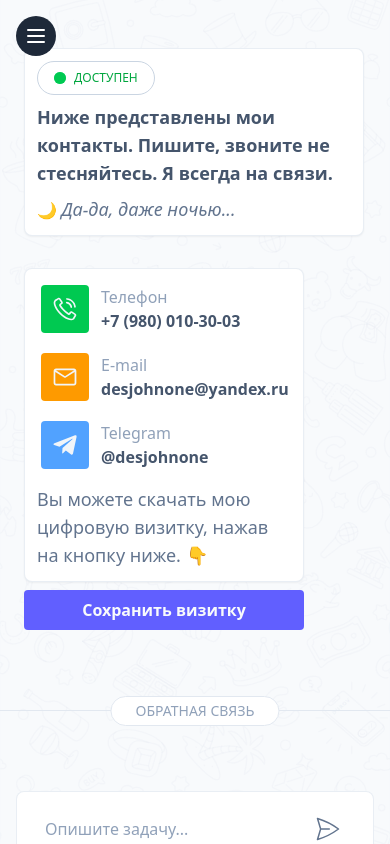
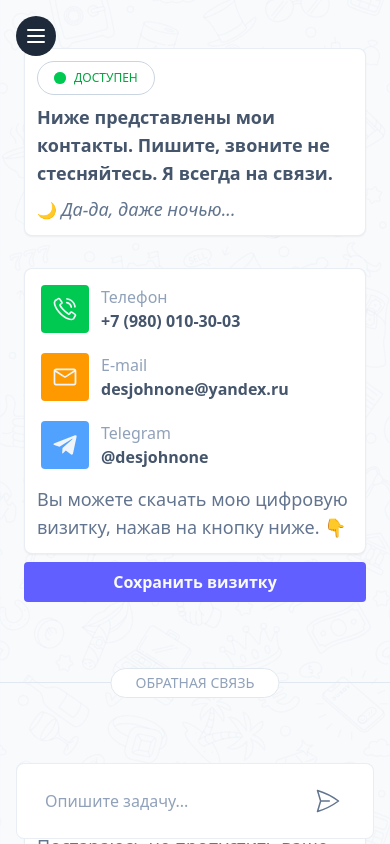
Before and after one commit to JohnOpioid/portfolio, a Nuxt app: page /contact in a window 390 px wide. Shown: the top 844 px of the page. Built offline with nearby package versions, Linux system fonts and the light colour scheme; no server answers.

Commit message:
Исправлена ширина блока сообщений

```diff
--- a/pages/contact.vue
+++ b/pages/contact.vue
@@ -101,13 +101,13 @@ const downloadVCard = () => {
 <div class="flex flex-col gap-0 min-h-screen bg-[url(/pattern.svg)] bg-center bg-repeat bg-contain bg-fixed">
   <div class="flex flex-col flex-grow px-6 md:px-12 pt-12 gap-8 w-full xl:max-w-3/4 mx-auto">
 
-    <div class="inline-block p-3 bg-white rounded-lg border border-slate-200/75 text-slate-500 shadow-xs max-w-85">
+    <div class="inline-block p-3 bg-white rounded-lg border border-slate-200/75 text-slate-500 shadow-xs w-full md:max-w-85">
       <Status />
       <p class="mt-2 font-bold text-slate-600 text-lg">Ниже представлены мои контакты. Пишите, звоните не стесняйтесь. Я всегда на связи.</p>
       <p class="mt-2">🌙 <span class="italic text-slate-500 font-light text-lg">Да-да, даже ночью...</span></p>
     </div>
 
-    <div class="max-w-70">
+    <div class="w-full md:max-w-70">
       <div class="p-1.5 bg-white rounded-lg border border-slate-200/75 text-slate-500 shadow-xs">
         <div class="flex flex-col">
           <div
@@ -145,15 +145,15 @@ const downloadVCard = () => {
       </button>
     </div>
 
-    <div class="hidden md:inline-block max-w-75 bg-white rounded-lg border border-slate-200/75 text-slate-500 shadow-xs overflow-hidden">
+    <div class="hidden md:inline-block w-full md:max-w-75 bg-white rounded-lg border border-slate-200/75 text-slate-500 shadow-xs overflow-hidden">
       <div class="bg-slate-200/75 p-4 w-full max-w-75"><img src="/QR.svg" alt=""></div>
       <p class="p-3 max-full text-slate-500 font-light text-lg">Отсканируйте этот QR-код, сохранить мои контакты к себе на телефон. ☺️</p>
     </div>
   </div>
 
   <div class="inline-flex items-center justify-center w-full">
-      <hr class="w-full h-px my-20 bg-slate-200 border-0 dark:bg-gray-700">
-      <span class="absolute px-6 py-1 text-sm font-medium text-nowrap text-slate-400 -translate-x-1/2 md:ms-20 lg:ms-40 bg-white left-1/2 dark:text-white dark:bg-gray-900 rounded-full border border-slate-200 uppercase">Обратная связь</span>
+      <hr class="w-full h-px my-20 bg-slate-200 border-0">
+      <span class="absolute px-6 py-1 text-sm font-medium text-nowrap text-slate-400 -translate-x-1/2 md:ms-20 lg:ms-40 bg-white left-1/2 rounded-full border border-slate-200 uppercase">Обратная связь</span>
   </div>
 
   <div class="flex flex-col">
```
